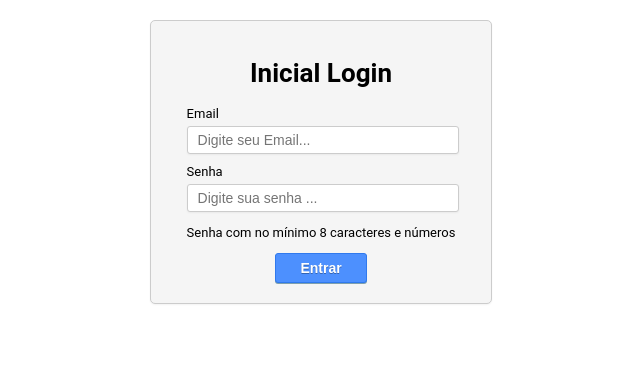
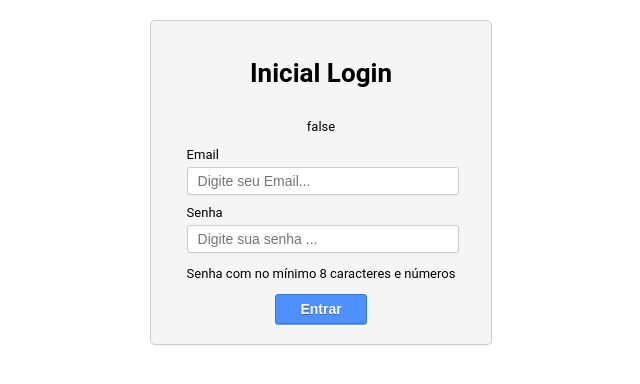
Before and after one commit to FullStack-Itaguacu/M3S03-Devops-Dockerfile-JsonServer, a React (Vite) app: page /login in a window 1280 px wide. Shown: the top 384 px of the page, without its empty margins (319-959 px from the left). Built offline with nearby package versions, Linux system fonts and the light colour scheme.

Commit message:
feat: Login/Home/Router_ implement auth & Routes

```diff
--- a/package.json
+++ b/package.json
@@ -10,6 +10,7 @@
     "server": "json-server --watch data/db.json --port 5000"
   },
   "dependencies": {
+    "axios": "^1.3.5",
     "json-server": "^0.17.3",
     "react": "^18.2.0",
     "react-dom": "^18.2.0",
--- a/src/App.jsx
+++ b/src/App.jsx
@@ -1,7 +1,7 @@
-import react from 'react' ;
+import React from 'react' ;
 import './App.css';
 import './icons.jsx';
-import AppRouter from './Router.jsx';
+import AppRouter from './Router';
 
 const API = "http://localhost:5000";
 
--- a/src/Router.jsx
+++ b/src/Router.jsx
@@ -1,32 +1,34 @@
-import React, { useState } from 'react';
+import React, { useContext } from 'react';
 import { BrowserRouter as Router, Route, Routes, Navigate } from 'react-router-dom';
-import { AuthContext } from './contexts/auth';
+import { AuthContextProvider, AuthContext } from './contexts/auth';
 import LoginPage from './pages/Login/LoginPage';
 import HomePage from './pages/Home/HomePage';
 
 const AppRouter = () => {
-    const [user, setUser] = useState(null);
-    const login = (email, password) => {
-        console.log(login, {email, password});
-        setUser({email, password});
-    };
-    const logout = () => {
-        console.log(logout)
-    };
+    const Private = ({children}) => {
+        const {authenticated, loading} = useContext(AuthContext);
+            if (loading) {
+                return <div className='loading'>Carregando...</div>;
+            }
 
-    // A autenticação é um Boolean (user == null ? false : true)
-    // !! converte o valor para Boolean
+            if (!authenticated) {
+                return <Navigate to="/login" />;
+            } else {
+                return children;
+            }
+        };
+
     return (
         <Router>
-            <AuthContext.Provider value={{authenticated: !!user, user, login, logout}}>
+            <AuthContextProvider>
             <Routes>
-                <Route path="/login" element={<LoginPage />} />
-                <Route path="/" element={<HomePage />} />
+                <Route exact path="/login" element={<LoginPage />} />
+                <Route exact path="/" element={<Private><HomePage /></Private>} />
                 <Route path="*" element={<Navigate to="/" />} />
             </Routes>
-            </AuthContext.Provider>
+            </AuthContextProvider>
         </Router>
     );
-}
+};
 
 export default AppRouter;
--- a/src/contexts/auth.jsx
+++ b/src/contexts/auth.jsx
@@ -1,12 +1,67 @@
-import React, {createContext} from "react";
+import React, {useState, useEffect, createContext} from "react";
+import { useNavigate } from "react-router-dom";
+import {api, createSession} from "../services/api";
 
-// Criando o contexto de autenticação em uma area protegida
+// Criando o contexto de autenticação em uma area <protegida>
 export const AuthContext = createContext();
 
-const AuthContextProvider = (props) => {
+export const AuthContextProvider = ({children}) => {
+    const navigate = useNavigate();
+    const [user, setUser] = useState(null);
+    const [loading, setLoading] = useState(true); // para carregar a pagina
+
+    useEffect(() => {
+        const recoveredUser = localStorage.getItem("user");
+        if(recoveredUser){
+            setUser(JSON.parse(recoveredUser));
+        }
+        setLoading(false);
+    }, []);
+
+    const login = async (email, password) => {
+        // api criar uma session, retorna um usuario
+        const response = await createSession({email, password});
+        console.log("login", response.data);
+
+        //api criar uma session, retorna um usuario
+        //const loggerUser = {
+        //    id: "123",
+        //    email,
+        //};
+        const loggerUser = response.data.user;
+        const token = response.data.token;
+
+        // Salva o usuario no localstorage
+        localStorage.setItem("user", JSON.stringify(loggerUser));
+        // Salva o token no localstorage
+        localStorage.setItem("token", token);
+
+        // API sempre envia um Beader token quando é solicitado uma requisição
+        api.defaults.headers.Authorization = `Bearer ${token}`;
+
+
+
+        // Simulando uma autenticação
+        //if(password === "123456789"){
+        setUser(loggerUser);//com o usuario logado
+        navigate("/"); // redireciona para a pagina inicial
+        //}
+
+    };
+    const logout = () => {
+        console.log("logout");
+        localStorage.removeItem("user"); // remove o usuario do localstorage
+        localStorage.removeItem("token"); // remove o token do localstorage
+        api.defaults.headers.Authorization = null; // remove o token do header
+        //setUser(null); // remove o usuario do estado
+        navigate("/login");// redireciona para a pagina de login
+    };
+
+    // A autenticação é um Boolean (user == null ? false : true)
+    // !! converte o valor para Boolean
     return (
-        <AuthContext.Provider value={{isAuthenticated: true}}>
-            {props.children}
+        <AuthContext.Provider value={{authenticated: !!user, user, loading, login, logout}}>
+        {children}
         </AuthContext.Provider>
     );
 
--- a/src/pages/Home/HomePage.jsx
+++ b/src/pages/Home/HomePage.jsx
@@ -1,10 +1,19 @@
-import React from "react";
+import React, {useContext} from "react";
+import { AuthContext } from "../../contexts/auth";
 
 const HomePage = () => {
+    const { authenticated, logout} = useContext(AuthContext);
+
+    const handleLogout = () => {
+        logout();
+    };
+
     return (
-        <div>
-        <h1>Home Page</h1>
-        </div>
+        <>
+            <h1>Home Page</h1>
+            <p>{String(authenticated)}</p>
+            <button onClick={handleLogout}>Logout</button>
+        </>
     );
 }
 
--- a/src/pages/Login/LoginPage.jsx
+++ b/src/pages/Login/LoginPage.jsx
@@ -1,8 +1,10 @@
-import React from "react";
-import { useState, useEffect } from "react";
+import React, {useState, useContext} from "react";
+import { AuthContext } from "../../contexts/auth";
 import "./LoginPage.css";
 
 const LoginPage = () => {
+    const {authenticated, login} = useContext(AuthContext);
+
     const [email, setEmail] = useState("");
     const [password, setPassword] = useState("");
 
@@ -11,13 +13,14 @@ const LoginPage = () => {
         e.preventDefault();
 
         console.log("submit", {email, password});
-
+        login(email, password) //intregração com o meu contexto / consequentemente com a minha api
     }
 
 
     return (
         <div id="login">
         <h1 className="titulo">Inicial Login</h1>
+        <p>{String(authenticated)}</p>
         <form className="form" onSubmit={handleSubmit}>
             <div className="form-group">
                 <label htmlFor="email">Email</label>
--- /dev/null
+++ b/src/services/api.js
@@ -0,0 +1,15 @@
+import axios from 'axios';
+
+export const api = axios.create({
+    baseURL: 'http://localhost:5000',
+});
+
+export const createSession = async (email, password) => {
+    return api.post('/sessions', {
+        email,
+        password,
+    });
+
+    return response.data;
+
+}
```
Also changed, not shown: 1 other file (tests, documents, lock files or other folders).
